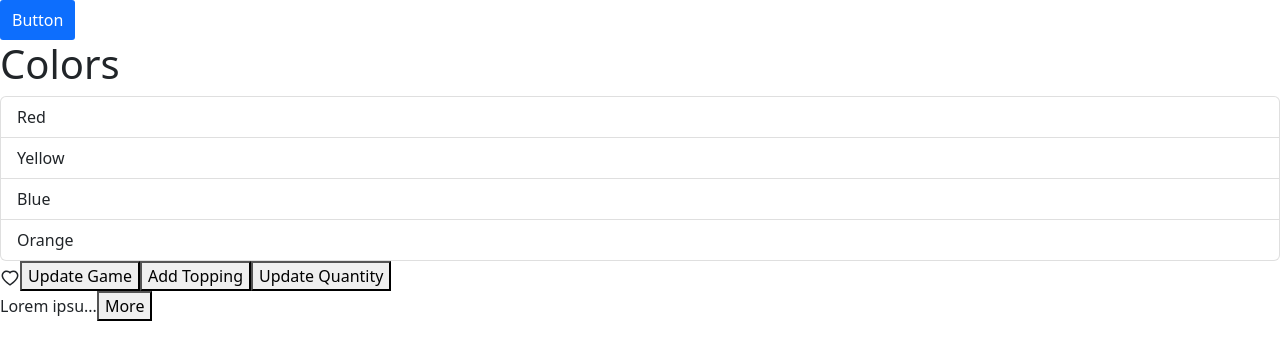
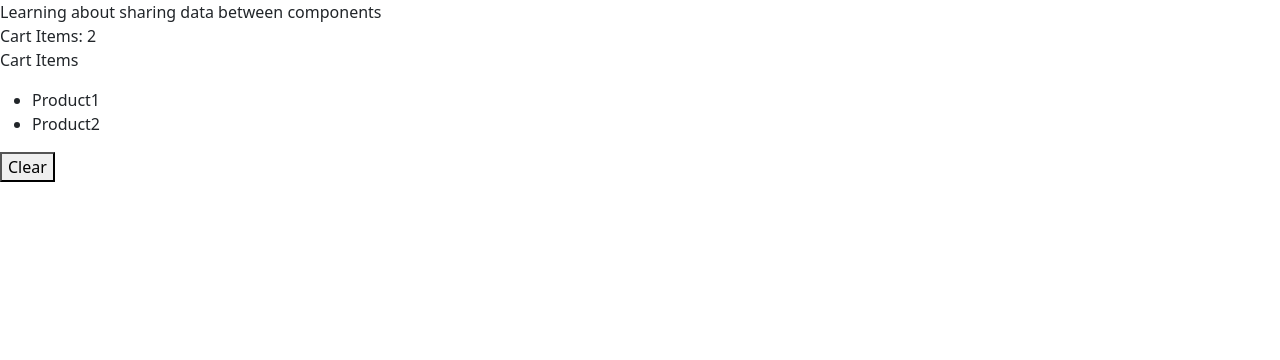
Before and after one commit to rajpoot-shikha/react-learning-journey, a React (Vite) app: page / in a window 1280 px wide. Shown: the top 360 px of the page. Built offline with nearby package versions, Linux system fonts and the light colour scheme.

Commit message:
learning: sharing data between components

```diff
--- a/src/App.tsx
+++ b/src/App.tsx
@@ -4,6 +4,8 @@ import Button from "./components/Button/Button";
 import ListGroup from "./components/ListGroup";
 import Like from "./components/Like";
 import ExpandableText from "./components/ExpandableText";
+import NavBar from "./components/NavBar";
+import Cart from "./components/Cart";
 
 //event handler
 const handleClick = (item: String) => {
@@ -59,36 +61,47 @@ function App() {
     console.log(cart);
   };
 
+  // return (
+  //   <>
+  //     {alertVisible && (
+  //       <Alert onClose={() => setAlertVisibility(false)}>YAYY ALERT</Alert>
+  //     )}
+  //     <Button color="primary" onClick={() => setAlertVisibility(true)}>
+  //       Button
+  //     </Button>
+  //     <ListGroup items={colors} title="Colors" onSelectItem={handleClick} />
+  //     <Like
+  //       onClick={() => {
+  //         console.log("clicked");
+  //       }}
+  //     ></Like>
+  //     <button onClick={handleUpdateGame}>Update Game</button>
+  //     <button onClick={handleAddTopping}>Add Topping</button>
+  //     <button onClick={handleUpdateQuantity}>Update Quantity</button>
+  //     <ExpandableText maxChars={10}>
+  //       Lorem ipsum dolor, sit amet consectetur adipisicing elit. Nemo, cumque
+  //       aliquid, temporibus assumenda sint minus voluptatem minima sit rem in
+  //       magni neque autem ullam cum accusantium dolor, laudantium ipsa rerum
+  //       quos non? Accusamus numquam, quam exercitationem ut earum ratione nemo
+  //       porro tenetur aliquid eligendi soluta ipsum repellendus dolorum dicta!
+  //       Modi quidem aspernatur officiis, reiciendis suscipit explicabo magnam
+  //       optio et exercitationem delectus ipsam pariatur mollitia, dignissimos
+  //       obcaecati est inventore animi doloremque soluta aliquid ad nesciunt iure
+  //       sint? Unde fugiat a rem odio culpa magni commodi natus? Cupiditate porro
+  //       laborum provident nobis facilis quisquam, sit ducimus aut, vitae odio
+  //       aperiam nulla nesciunt.
+  //     </ExpandableText>
+  //     <Form></Form>
+  //   </>
+  // );
+
+  const [cartItems, setCartItems] = useState(["Product1", "Product2"]);
+  console.log("cartItems>>>", cartItems);
   return (
     <>
-      {alertVisible && (
-        <Alert onClose={() => setAlertVisibility(false)}>YAYY ALERT</Alert>
-      )}
-      <Button color="primary" onClick={() => setAlertVisibility(true)}>
-        Button
-      </Button>
-      <ListGroup items={colors} title="Colors" onSelectItem={handleClick} />
-      <Like
-        onClick={() => {
-          console.log("clicked");
-        }}
-      ></Like>
-      <button onClick={handleUpdateGame}>Update Game</button>
-      <button onClick={handleAddTopping}>Add Topping</button>
-      <button onClick={handleUpdateQuantity}>Update Quantity</button>
-      <ExpandableText maxChars={10}>
-        Lorem ipsum dolor, sit amet consectetur adipisicing elit. Nemo, cumque
-        aliquid, temporibus assumenda sint minus voluptatem minima sit rem in
-        magni neque autem ullam cum accusantium dolor, laudantium ipsa rerum
-        quos non? Accusamus numquam, quam exercitationem ut earum ratione nemo
-        porro tenetur aliquid eligendi soluta ipsum repellendus dolorum dicta!
-        Modi quidem aspernatur officiis, reiciendis suscipit explicabo magnam
-        optio et exercitationem delectus ipsam pariatur mollitia, dignissimos
-        obcaecati est inventore animi doloremque soluta aliquid ad nesciunt iure
-        sint? Unde fugiat a rem odio culpa magni commodi natus? Cupiditate porro
-        laborum provident nobis facilis quisquam, sit ducimus aut, vitae odio
-        aperiam nulla nesciunt.
-      </ExpandableText>
+      <div>Learning about sharing data between components</div>
+      <NavBar cartItemsCount={cartItems.length}></NavBar>
+      <Cart cartItems={cartItems} onClear={() => setCartItems([])}></Cart>
     </>
   );
 }
--- /dev/null
+++ b/src/components/Cart.tsx
@@ -0,0 +1,22 @@
+import React from "react";
+
+interface ICart {
+  cartItems: string[];
+  onClear: () => void;
+}
+
+const Cart = ({ cartItems, onClear }: ICart) => {
+  return (
+    <div>
+      <p>Cart Items</p>
+      <ul>
+        {cartItems.map((item) => (
+          <li key={item}>{item}</li>
+        ))}
+      </ul>
+      <button onClick={onClear}>Clear</button>
+    </div>
+  );
+};
+
+export default Cart;
--- /dev/null
+++ b/src/components/NavBar.tsx
@@ -0,0 +1,11 @@
+import React from "react";
+
+interface INavBarProps {
+  cartItemsCount: number;
+}
+
+const NavBar = ({ cartItemsCount }: INavBarProps) => {
+  return <div>Cart Items: {cartItemsCount}</div>;
+};
+
+export default NavBar;
```
